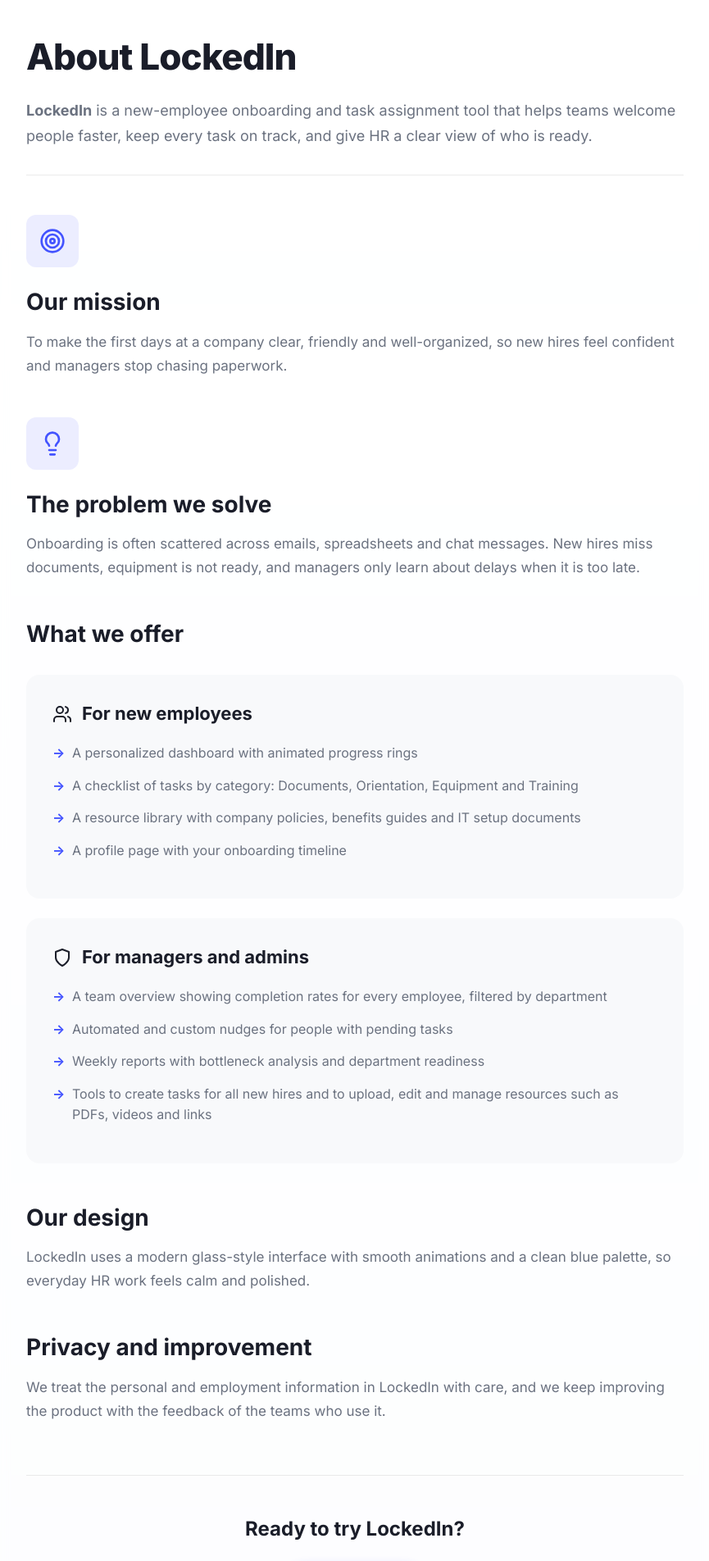
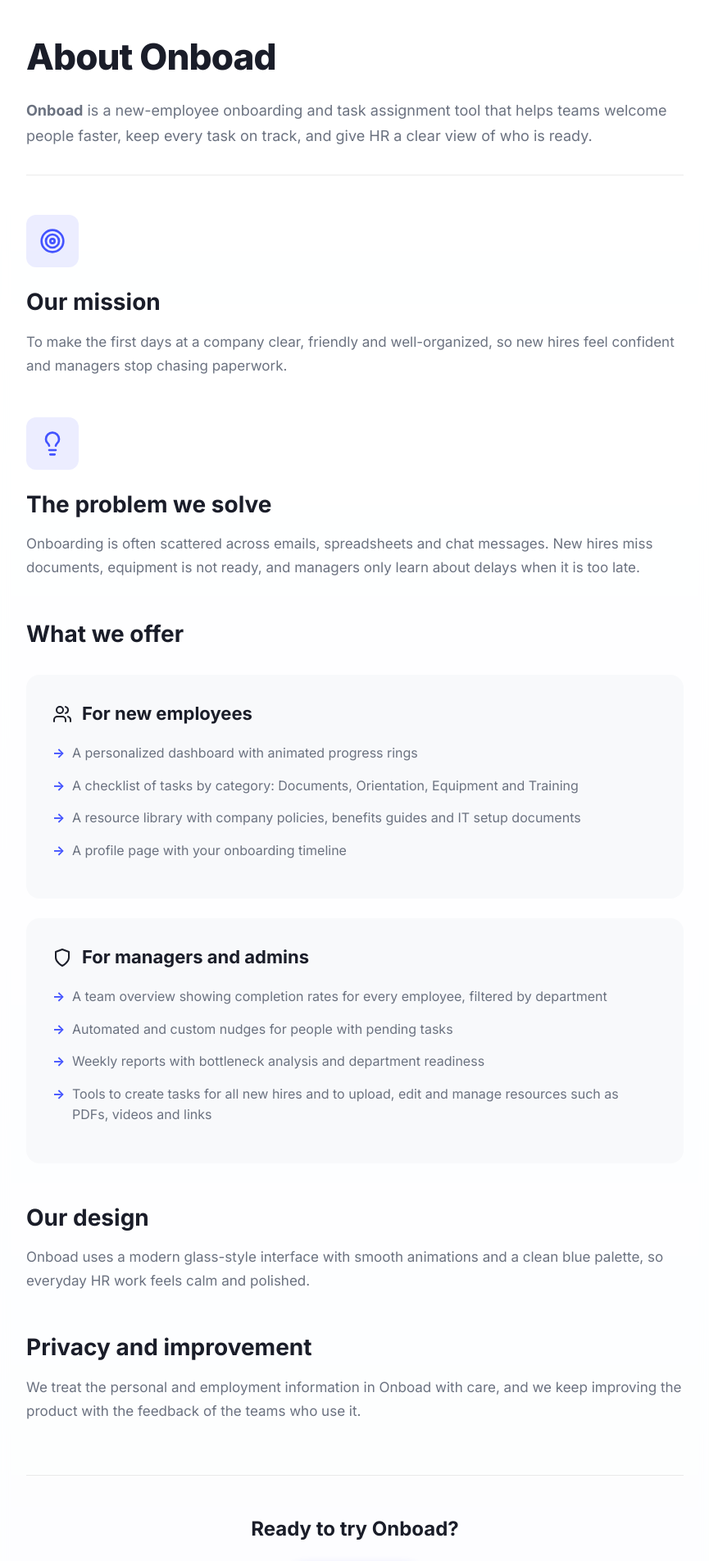
Before and after one commit to izzychils/tms-fe, a React (Vite) app: page /about in a window 1280 px wide. Shown: the part 100-2004 px from the top of the page at 82% size, without its empty margins (207-1072 px from the left). Built offline with nearby package versions, Linux system fonts and the light colour scheme; the HTML template or start-up script is replaced by a standard one.

Commit message:
Rename LockedIn to Onboad

```diff
--- a/src/components/Sidebar.tsx
+++ b/src/components/Sidebar.tsx
@@ -52,8 +52,8 @@ const Sidebar: React.FC = () => {
     >
       {/* Logo */}
       <div className="sidebar-logo">
-        <img src="/logo.jpg" alt="LockedIn Logo" className="sidebar-logo-image" />
-        <h2 className="gradient-text">LockedIn</h2>
+        <img src="/logo.jpg" alt="Onboad Logo" className="sidebar-logo-image" />
+        <h2 className="gradient-text">Onboad</h2>
       </div>
 
       {/* Role Indicator */}
--- a/src/pages/About.tsx
+++ b/src/pages/About.tsx
@@ -20,11 +20,11 @@ const About: React.FC = () => {
         animate={{ opacity: 1, y: 0 }}
         transition={{ duration: 0.6 }}
       >
-        <h1>About LockedIn</h1>
+        <h1>About Onboad</h1>
 
         <div className="intro-text">
           <p>
-            <strong>LockedIn</strong> is a new-employee onboarding and task assignment tool that helps teams
+            <strong>Onboad</strong> is a new-employee onboarding and task assignment tool that helps teams
             welcome people faster, keep every task on track, and give HR a clear view of who is ready.
           </p>
         </div>
@@ -84,7 +84,7 @@ const About: React.FC = () => {
         <div className="section-block">
           <h2>Our design</h2>
           <p>
-            LockedIn uses a modern glass-style interface with smooth animations and a clean blue palette,
+            Onboad uses a modern glass-style interface with smooth animations and a clean blue palette,
             so everyday HR work feels calm and polished.
           </p>
         </div>
@@ -92,13 +92,13 @@ const About: React.FC = () => {
         <div className="section-block">
           <h2>Privacy and improvement</h2>
           <p>
-            We treat the personal and employment information in LockedIn with care, and we keep improving
+            We treat the personal and employment information in Onboad with care, and we keep improving
             the product with the feedback of the teams who use it.
           </p>
         </div>
 
         <div className="cta-block">
-          <h3>Ready to try LockedIn?</h3>
+          <h3>Ready to try Onboad?</h3>
           <Link to="/dashboard" className="btn-cta">
             Get started
           </Link>
--- a/src/pages/Contact.tsx
+++ b/src/pages/Contact.tsx
@@ -10,7 +10,7 @@ const Contact: React.FC = () => {
       icon: MessageSquare,
       title: 'General support',
       items: [
-        { label: 'Email', value: 'support@lockedin.ng' },
+        { label: 'Email', value: 'support@onboad.ng' },
         { label: 'Phone/WhatsApp', value: '+234 XXX XXX XXXX' },
       ],
     },
@@ -18,21 +18,21 @@ const Contact: React.FC = () => {
       icon: Mail,
       title: 'Sales and demos',
       items: [
-        { label: 'Email', value: 'sales@lockedin.ng' },
+        { label: 'Email', value: 'sales@onboad.ng' },
       ],
     },
     {
       icon: CreditCard,
       title: 'Billing',
       items: [
-        { label: 'Email', value: 'billing@lockedin.ng' },
+        { label: 'Email', value: 'billing@onboad.ng' },
       ],
     },
     {
       icon: Shield,
       title: 'Privacy and data requests',
       items: [
-        { label: 'Email', value: 'privacy@lockedin.ng' },
+        { label: 'Email', value: 'privacy@onboad.ng' },
         { label: 'Subject', value: 'Please use "Data Request" as the subject' },
       ],
     },
@@ -40,7 +40,7 @@ const Contact: React.FC = () => {
       icon: FileText,
       title: 'Legal notices',
       items: [
-        { label: 'Email', value: 'legal@lockedin.ng' },
+        { label: 'Email', value: 'legal@onboad.ng' },
       ],
     },
   ];
@@ -64,7 +64,7 @@ const Contact: React.FC = () => {
 
         <div className="intro-text">
           <p>
-            Have a question, need help or want a demo of LockedIn? Reach us through any channel below.
+            Have a question, need help or want a demo of Onboad? Reach us through any channel below.
           </p>
         </div>
 
@@ -125,7 +125,7 @@ const Contact: React.FC = () => {
         <div className="cta-block">
           <h3>Ready to get started?</h3>
           <Link to="/dashboard" className="btn-cta">
-            Try LockedIn now
+            Try Onboad now
           </Link>
         </div>
       </motion.div>
--- a/src/pages/Landing.tsx
+++ b/src/pages/Landing.tsx
@@ -86,8 +86,8 @@ const Landing: React.FC = () => {
       <nav className="landing-nav">
         <div className="nav-container">
           <Link to="/" className="nav-logo">
-            <img src="/logo.jpg" alt="LockedIn Logo" className="logo-image" />
-            <span className="logo-text">LockedIn</span>
+            <img src="/logo.jpg" alt="Onboad Logo" className="logo-image" />
+            <span className="logo-text">Onboad</span>
           </Link>
 
           {/* Desktop Navigation */}
@@ -179,7 +179,7 @@ const Landing: React.FC = () => {
             </h1>
 
             <p className="hero-subtitle">
-              LockedIn helps teams onboard new employees with clear task lists, real-time progress tracking,
+              Onboad helps teams onboard new employees with clear task lists, real-time progress tracking,
               and organized workflows. Keep everyone on track and give HR a complete view of who's ready.
             </p>
 
@@ -353,8 +353,8 @@ const Landing: React.FC = () => {
         <div className="footer-container">
           <div className="footer-brand">
             <div className="footer-logo">
-              <img src="/logo.jpg" alt="LockedIn Logo" className="logo-image" />
-              <span className="logo-text">LockedIn</span>
+              <img src="/logo.jpg" alt="Onboad Logo" className="logo-image" />
+              <span className="logo-text">Onboad</span>
             </div>
             <p>Make the first days clear, friendly, and well-organized</p>
           </div>
@@ -378,7 +378,7 @@ const Landing: React.FC = () => {
           </div>
         </div>
         <div className="footer-bottom">
-          <p>© 2026 LockedIn by MecurixTech. All rights reserved.</p>
+          <p>© 2026 Onboad by MecurixTech. All rights reserved.</p>
         </div>
       </footer>
     </div>
--- a/src/pages/Privacy.tsx
+++ b/src/pages/Privacy.tsx
@@ -28,7 +28,7 @@ const Privacy: React.FC = () => {
 
         <div className="intro-text">
           <p>
-            <strong>LockedIn</strong> ("we", "us", "our") processes employee and employer information to run onboarding.
+            <strong>Onboad</strong> ("we", "us", "our") processes employee and employer information to run onboarding.
             This policy explains what we collect, why, who sees it and your rights under the Nigeria Data Protection Regulation (NDPR).
           </p>
         </div>
@@ -37,7 +37,7 @@ const Privacy: React.FC = () => {
           <h2>1. Who is responsible</h2>
           <p>
             The employer (your organization) decides what onboarding data is collected and is the data controller.
-            LockedIn provides the platform and acts as a data processor for that content. For account and usage data
+            Onboad provides the platform and acts as a data processor for that content. For account and usage data
             about the platform itself, we are the controller.
           </p>
         </div>
@@ -91,7 +91,7 @@ const Privacy: React.FC = () => {
         <div className="legal-section">
           <h2>7. Retention</h2>
           <p>
-            Data is kept while your organization uses LockedIn and as long as the law requires. When an organization ends
+            Data is kept while your organization uses Onboad and as long as the law requires. When an organization ends
             its account, or on a valid instruction from the employer, we delete or anonymize the data within a reasonable time.
           </p>
         </div>
@@ -108,7 +108,7 @@ const Privacy: React.FC = () => {
         <div className="legal-section">
           <h2>9. Children</h2>
           <p>
-            LockedIn is for working adults. We do not knowingly collect data from anyone under 18.
+            Onboad is for working adults. We do not knowingly collect data from anyone under 18.
           </p>
         </div>
 
--- a/src/pages/SignIn.tsx
+++ b/src/pages/SignIn.tsx
@@ -49,14 +49,14 @@ const SignIn: React.FC = () => {
         <aside className="auth-brand-panel">
           <div className="auth-brand-content">
             <Link to="/" className="auth-brand-logo">
-              <img src="/logo.jpg" alt="LockedIn Logo" className="auth-logo-image" />
-              <span className="auth-logo-text">LockedIn</span>
+              <img src="/logo.jpg" alt="Onboad Logo" className="auth-logo-image" />
+              <span className="auth-logo-text">Onboad</span>
             </Link>
 
             <div className="auth-brand-info">
               <h2>Welcome to employee onboarding made simple</h2>
               <p>
-                LockedIn helps teams onboard new employees with clear task lists, real-time
+                Onboad helps teams onboard new employees with clear task lists, real-time
                 progress tracking, and organized workflows.
               </p>
 
--- a/src/pages/Terms.tsx
+++ b/src/pages/Terms.tsx
@@ -28,14 +28,14 @@ const Terms: React.FC = () => {
 
         <div className="intro-text">
           <p>
-            These Terms of Use govern your access to and use of LockedIn. By using it, you agree to them.
+            These Terms of Use govern your access to and use of Onboad. By using it, you agree to them.
           </p>
         </div>
 
         <div className="legal-section">
           <h2>1. Who can use it</h2>
           <p>
-            LockedIn is for organizations and their employees. You must be 18 or older. If you sign up for an organization,
+            Onboad is for organizations and their employees. You must be 18 or older. If you sign up for an organization,
             you confirm you have authority to bind it.
           </p>
         </div>
@@ -98,7 +98,7 @@ const Terms: React.FC = () => {
         <div className="legal-section">
           <h2>8. Our property</h2>
           <p>
-            LockedIn, its software, design, name and logo belong to MecurixTech.
+            Onboad, its software, design, name and logo belong to MecurixTech.
           </p>
         </div>
 
```
